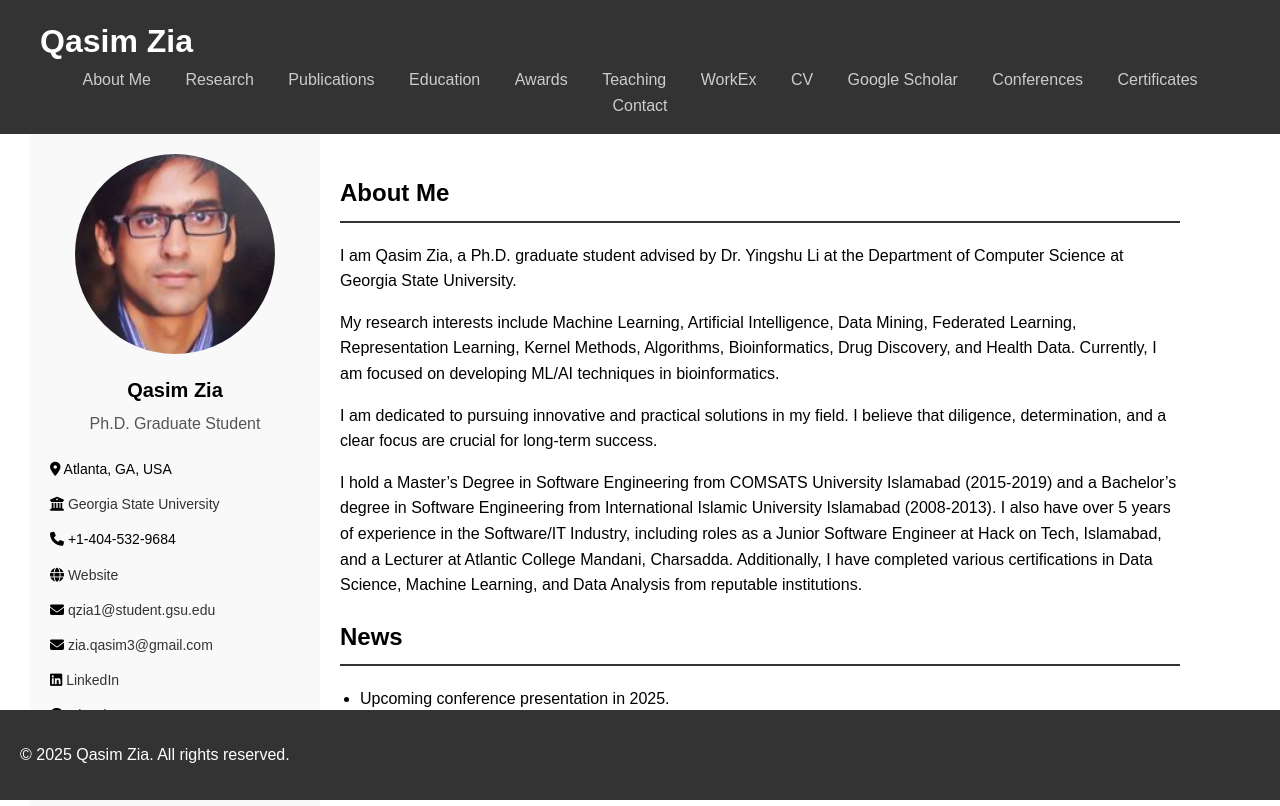
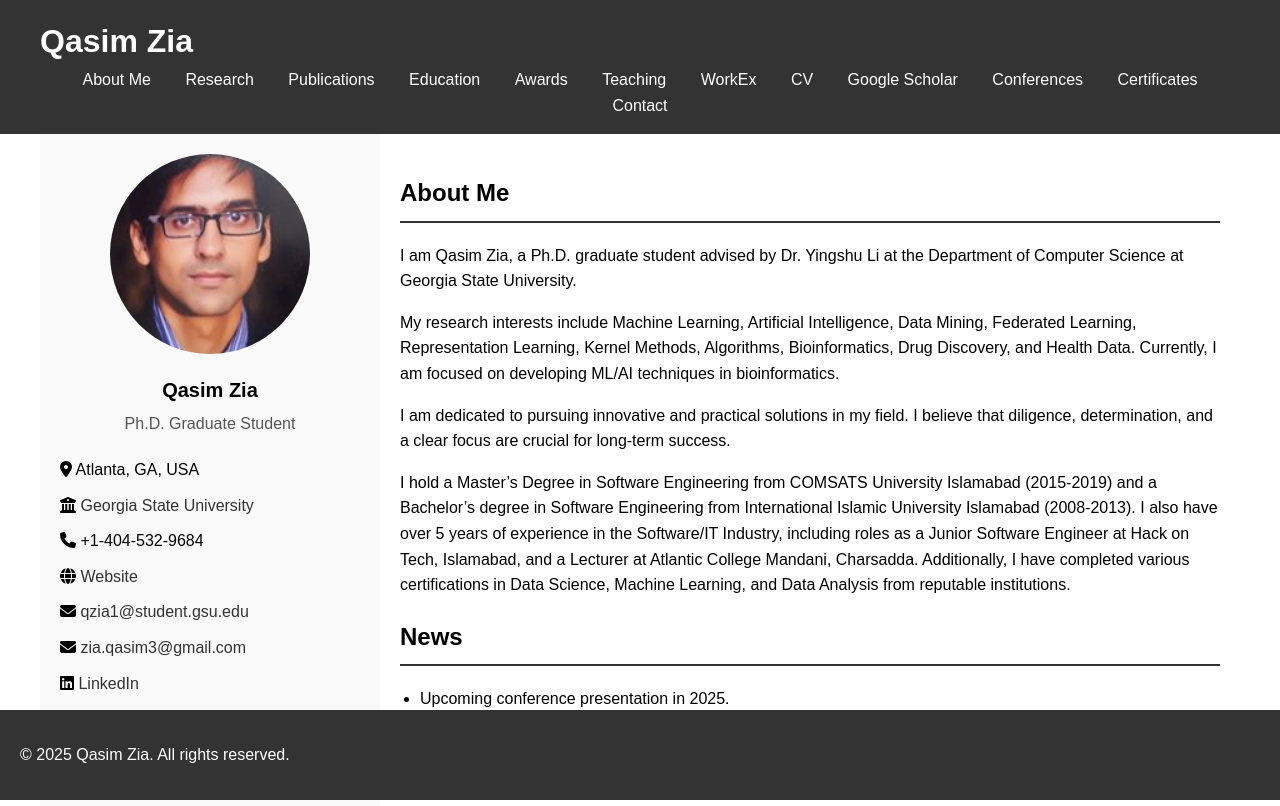
Before and after one commit to qasimziaphd/qasimziaphd.github.io, a plain HTML site: page index.html in a window 1280 px wide. Shown: the top 806 px of the page. Drawn offline with Linux system fonts and the light colour scheme.

Commit message:
Update styles.css

```diff
--- a/styles.css
+++ b/styles.css
@@ -10,8 +10,7 @@ body {
 header {
     background: #333;
     color: #fff;
-    padding: 1rem 0; /* Remove horizontal padding for full width */
-    width: 100%;
+    padding: 1rem;
 }
 
 .header-content {
@@ -32,13 +31,13 @@ header h1 {
     font-size: 32px;
 }
 
-header h1 a.header-name {
+header h1 a {
     color: #fff;
     text-decoration: none;
 }
 
-header h1 a.header-name:hover {
-    text-decoration: none;
+header h1 a:hover {
+    text-decoration: underline;
 }
 
 header p {
@@ -59,7 +58,7 @@ nav ul li {
 }
 
 nav ul li a {
-    color: #ccc;
+    color: #fff;
     text-decoration: none;
     font-size: 16px;
 }
@@ -69,13 +68,13 @@ nav ul li a:hover {
 }
 
 .container {
-    max-width: 1170px; /* 1200px - 30px left margin */
-    margin: 0 auto 0 30px;
+    max-width: 1200px;
+    margin: 0 auto;
     display: flex;
 }
 
 .sidebar {
-    width: 250px; /* Reduced from 300px */
+    width: 300px;
     padding: 20px;
     background-color: #f9f9f9;
 }
@@ -107,8 +106,7 @@ nav ul li a:hover {
 
 .contact-links p {
     margin: 10px 0;
-    font-size: 14px;
-    line-height: 1.8;
+    font-size: 16px;
 }
 
 .contact-links a {
```
